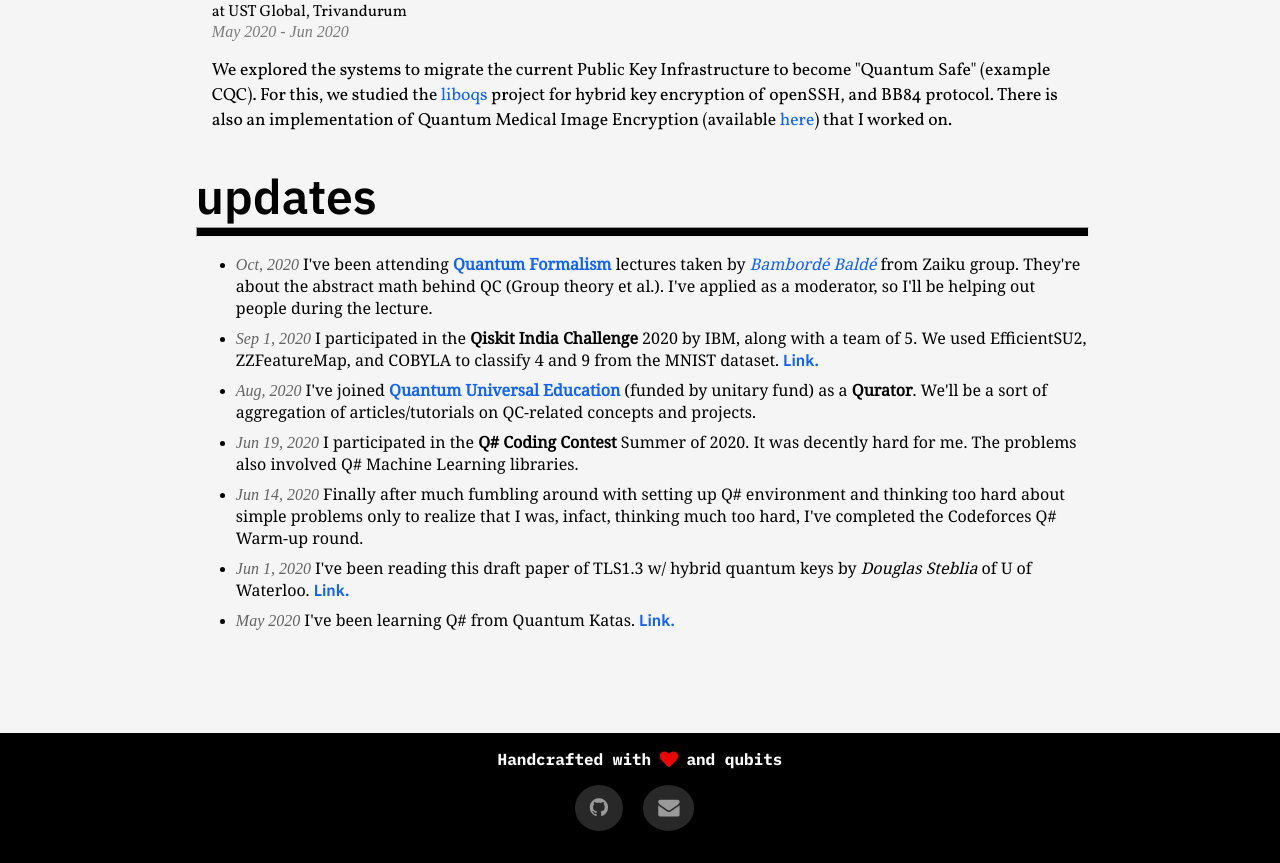
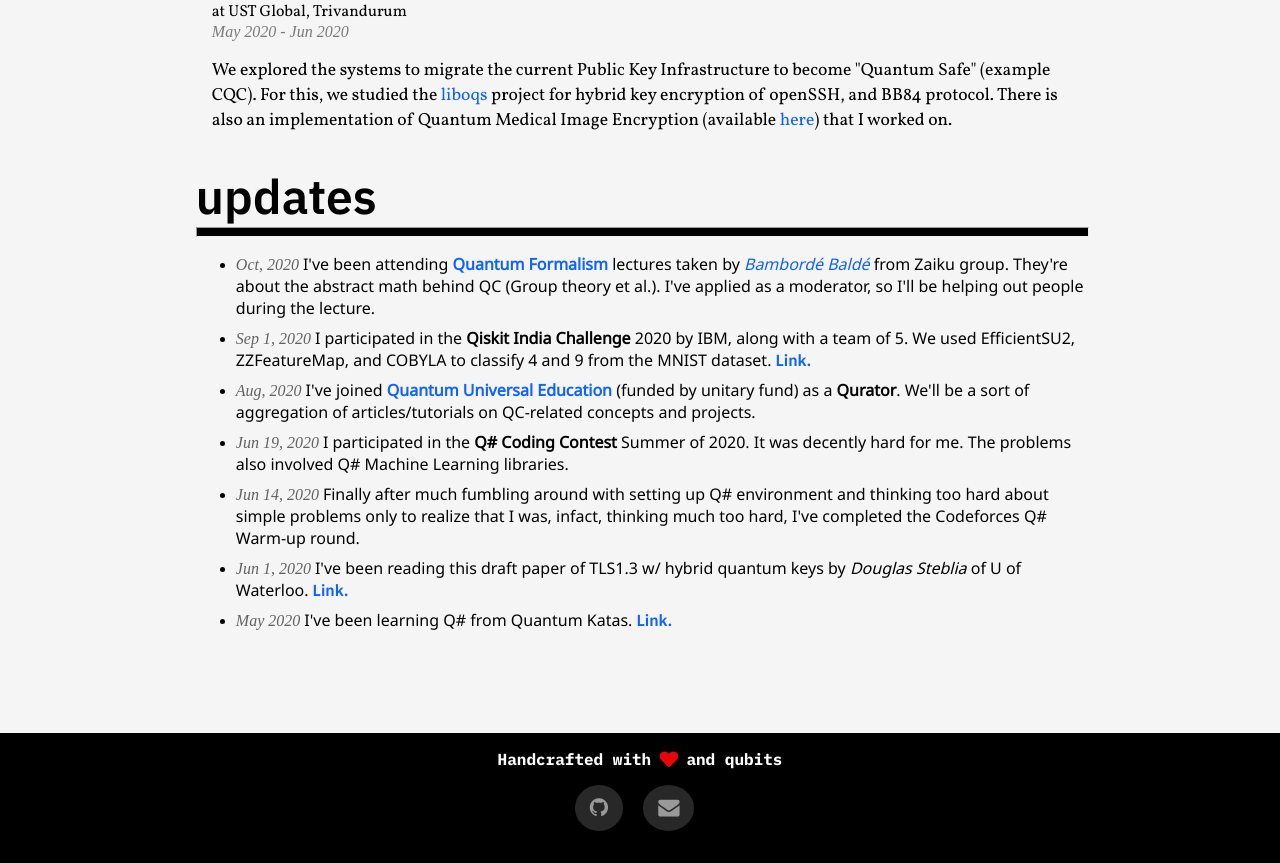
Before and after one commit to harshitgarg22/harshitgarg.in, a Flask app: page /quantum in a window 1280 px wide. Shown: the part 624-1487 px from the top of the page. Run offline with Flask 2, Linux system fonts and the light colour scheme.

Commit message:
Use Noto Sans for updates

```diff
--- a/assets/css/quantum.css
+++ b/assets/css/quantum.css
@@ -1,6 +1,6 @@
 @import url("https://fonts.googleapis.com/css2?family=IBM+Plex+Mono:wght@700&family=IBM+Plex+Sans:wght@600&family=IBM+Plex+Serif:wght@400;600&display=swap");
 @import url("https://fonts.googleapis.com/css2?family=Vollkorn:ital,wght@0,400;0,700;1,400&display=swap");
-@import url("https://fonts.googleapis.com/css2?family=Noto+Serif&display=swap");
+@import url("https://fonts.googleapis.com/css2?family=Noto+Sans&display=swap");
 
 html {
   overflow-x: hidden;
@@ -162,7 +162,7 @@
 
 .update-description p {
   display: inline;
-  font-family: "Noto Serif", serif;
+  font-family: "Noto Sans", serif;
 }
 
 .update-link {
```
